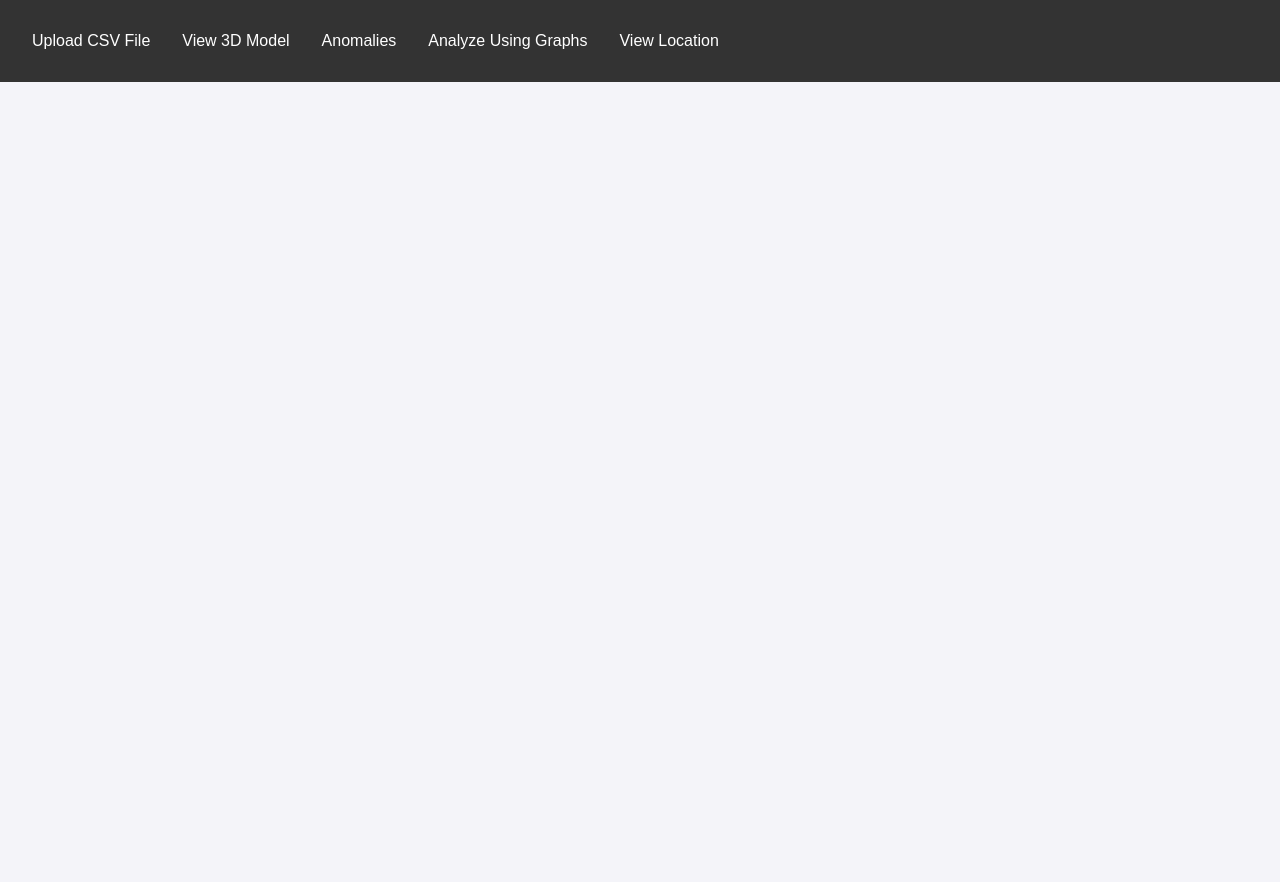
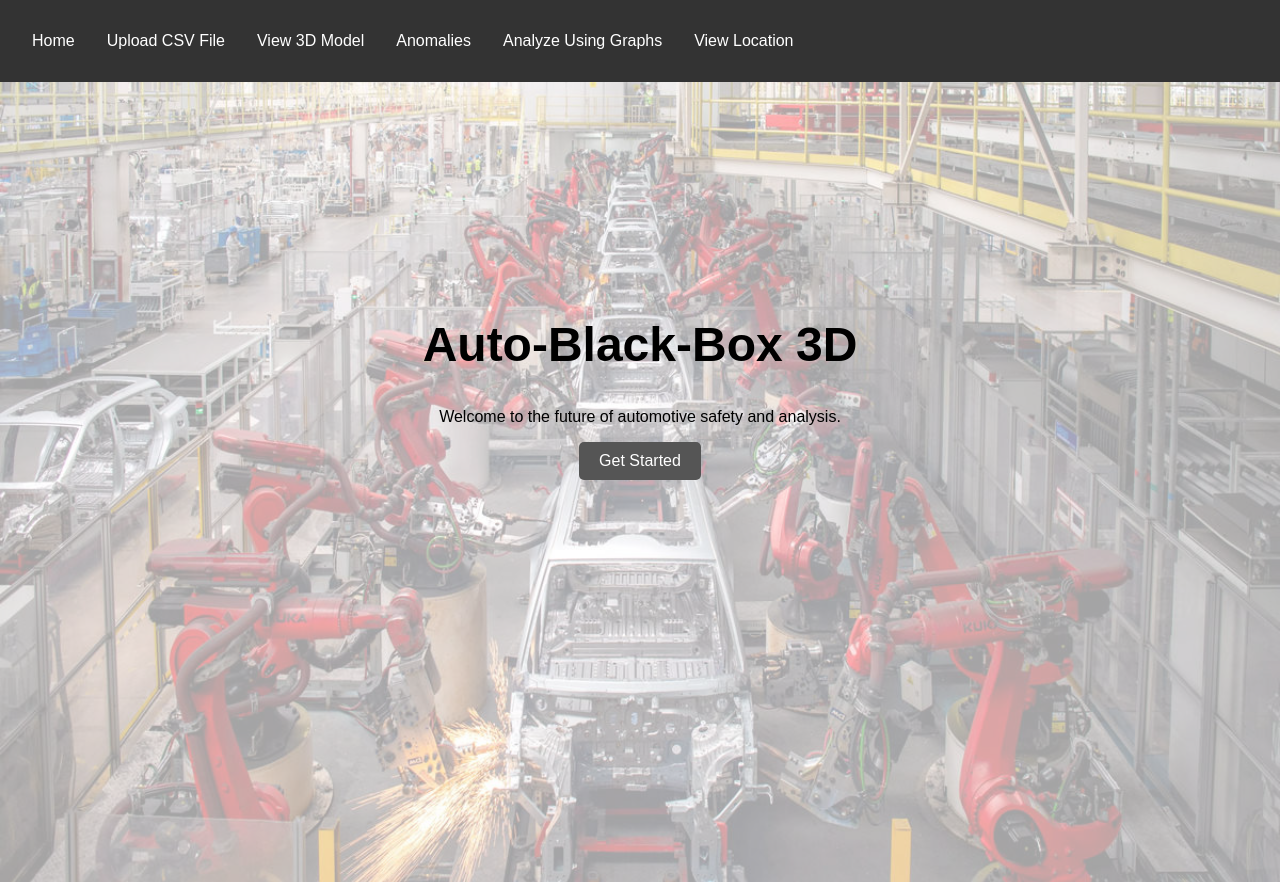
Before and after one commit to parth1899/Auto-BlackBox-3D, a Flask app: page / in a window 1280 px wide. Before the commit the page ends 82 px from the top, so only its background shows below. Run offline with Flask 3, Linux system fonts and the light colour scheme; some libraries are stand-ins or nearby versions.

Commit message:
improvements made in css

```diff
--- a/static/JS/form.js
+++ b/static/JS/form.js
@@ -14,6 +14,7 @@ $(document).ready(function () {
                     alert(response.error);
                 } else {
                     // window.location.href = '/models'; // Redirect to the models page
+                    alert("Uploaded")
                 }
             },
             error: function () {
--- a/templates/base.html
+++ b/templates/base.html
@@ -11,6 +11,7 @@
 <body>
     <nav>
         <ul>
+            <li><a href="/" id="home">Home</a></li>
             <li><a href="/uploadform" id="uploadCSV">Upload CSV File</a></li>
             <li><a href="/models" id="view3DModel">View 3D Model</a></li>
             <li><a href="/anomalies_page" id="anomalies">Anomalies</a></li>
--- a/templates/gps.html
+++ b/templates/gps.html
@@ -10,7 +10,6 @@
 {% endblock %}
 
 {% block body %}
-<h1>Current Location</h1>
     <div id="map"></div>
     <script src="https://unpkg.com/leaflet@1.7.1/dist/leaflet.js"></script>
     <script>
--- a/templates/index.html
+++ b/templates/index.html
@@ -1,7 +1,58 @@
 {% extends 'base.html' %}
 
 {% block head %}
+<style>
+    body {
+        margin: 0;
+        padding: 0;
+        font-family: Arial, sans-serif;
+        background-image: url('/static/Assets/ev.jpg'); /* Set the path to your background image */
+        background-size: cover;
+        background-position: center;
+        background-repeat: no-repeat;
+        overflow: hidden;
+    }
+
+    .welcome-container {
+        height: 70vh;
+        display: flex;
+        justify-content: center;
+        align-items: center;
+        flex-direction: column;
+        padding: 20px;
+    }
+
+    h1 {
+        font-size: 3em;
+        margin-bottom: 20px;
+    }
+
+    .btn {
+        padding: 10px 20px;
+        background-color: #555;
+        color: white;
+        text-decoration: none;
+        border-radius: 5px;
+    }
+
+    .btn:hover {
+        background-color: #333;
+    }
+
+    .white-container {
+        height: 100vh;
+        background-color: rgba(255, 255, 255, 0.645); /* Add a semi-transparent white background for better readability */
+    }
+</style>
 {% endblock %}
 
 {% block body %}
+<div class="white-container">
+    <div class="welcome-container">
+        <h1>Auto-Black-Box 3D</h1>
+        <p>Welcome to the future of automotive safety and analysis.</p>
+        <a href="/uploadform" class="btn">Get Started</a>
+    </div>
+</div>
+
 {% endblock %}
```
Also changed, not shown: app.py (+0 -7 lines), static/CSS/form.css (added, +29 -0 lines), templates/form.html (+8 -6 lines), static/Assets/ev.jpg (added).
